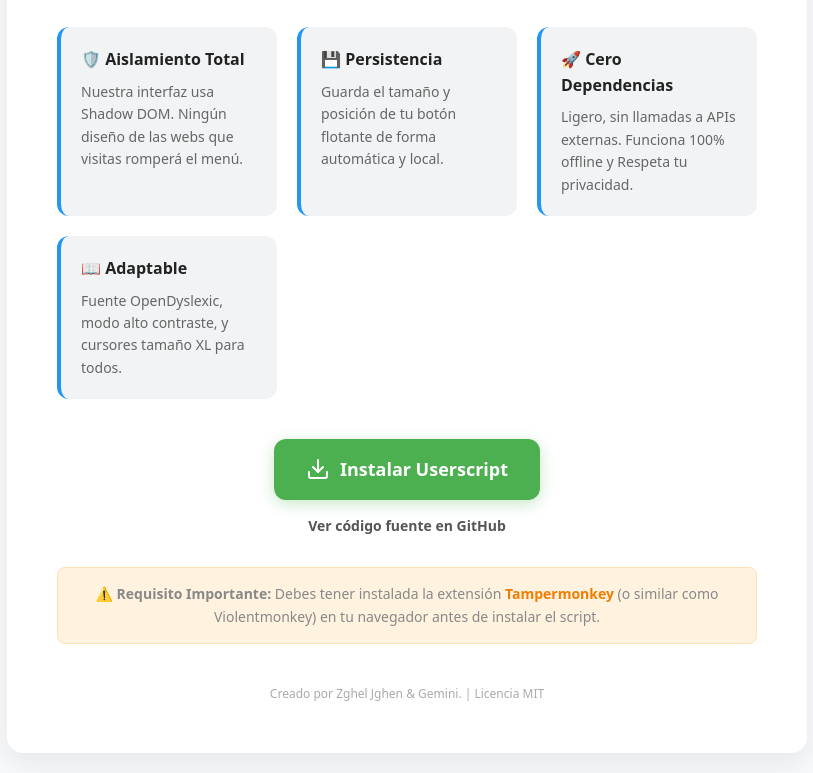
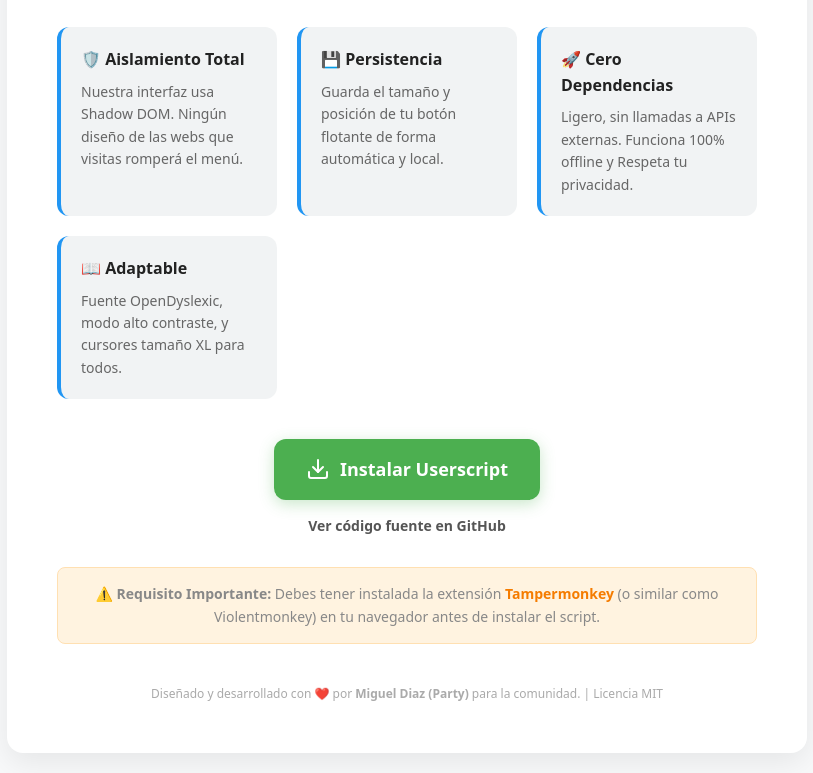
Before and after one commit to partybrasil/Web-ToolBox-OverLay, a plain HTML site: page index.html in a window 1280 px wide. Shown: the part 319-1092 px from the top of the page, without its empty margins (233-1046 px from the left). Drawn offline with Linux system fonts and the light colour scheme.

Commit message:
Actualizar créditos de autor y mejorar la documentación en varios archivos

```diff
--- a/Web-ToolBox-OverLay.user.js
+++ b/Web-ToolBox-OverLay.user.js
@@ -3,7 +3,7 @@
 // @namespace    http://tampermonkey.net/
 // @version      1.2
 // @description  Herramienta de accesibilidad total premium, gratuita y personalizable. Menú flotante asilado mediante Shadow DOM.
-// @author       Miguel Diaz
+// @author       Miguel Diaz (Party)
 // @match        *://*/*
 // @grant        GM_setValue
 // @grant        GM_getValue
--- a/index.html
+++ b/index.html
@@ -208,7 +208,7 @@
         </div>
 
         <footer>
-            Creado por Zghel Jghen & Gemini. | Licencia MIT
+            Diseñado y desarrollado con ❤️ por <strong>Miguel Diaz (Party)</strong> para la comunidad. | Licencia MIT
         </footer>
     </div>
 
```
Also changed, not shown: 3 other files.
